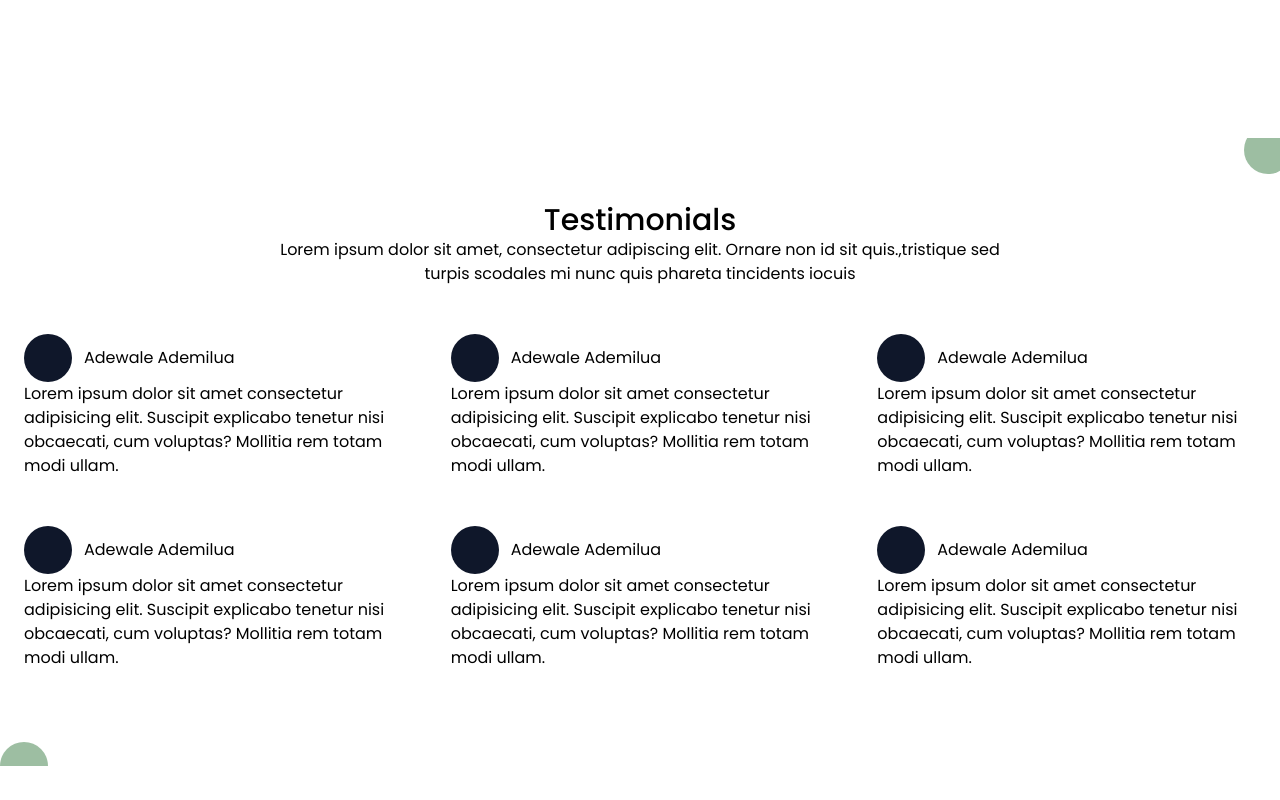
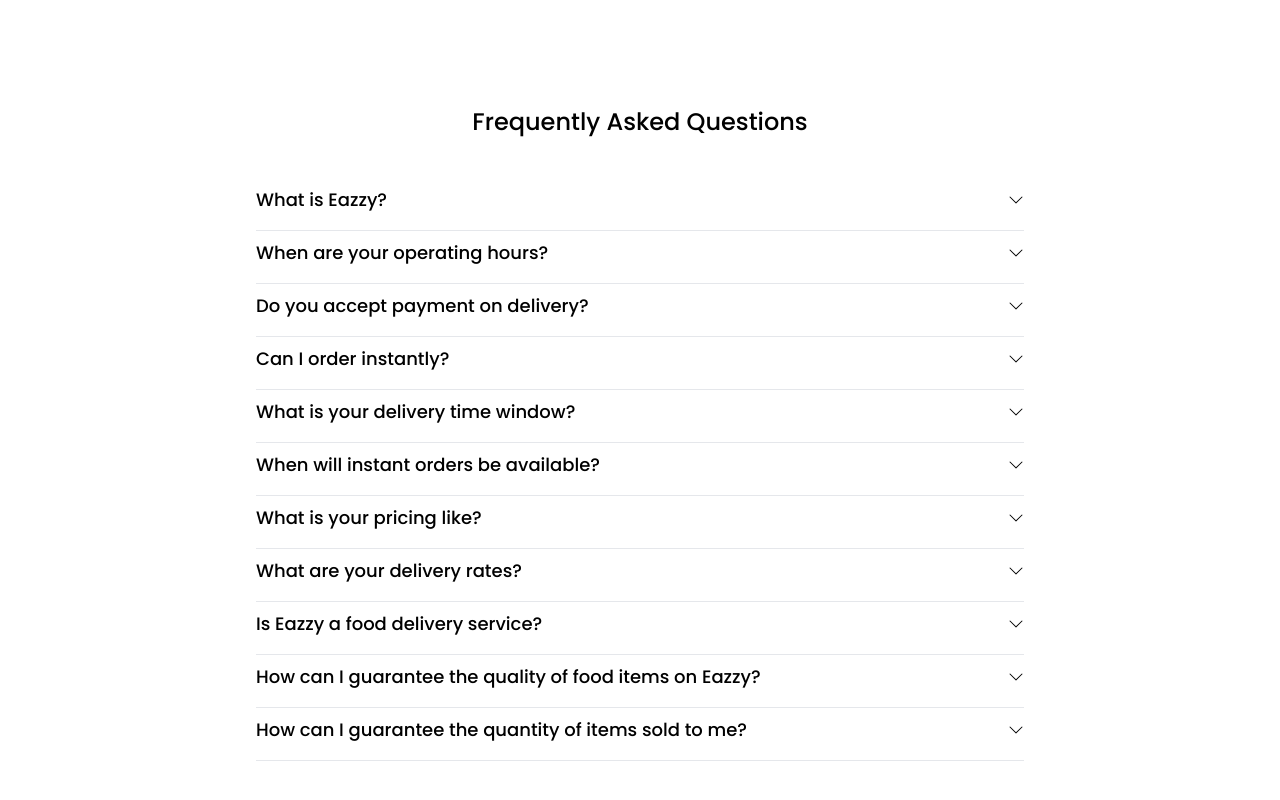
Before and after one commit to Dewaley/eazzy, a React (Create React App) app: page / in a window 1280 px wide. Shown: the part 4320-5120 px from the top of the page. Built offline with nearby package versions, Linux system fonts and the light colour scheme.

Commit message:
Removed Testimonial

```diff
--- a/src/components/NewsLetter/NewsLetter.jsx
+++ b/src/components/NewsLetter/NewsLetter.jsx
@@ -2,7 +2,6 @@
 import { useState } from "react";
 
 const NewsLetter = () => {
-  const form = document.getElementById("my-form");
 
   const [message, setMessage] = useState("");
   const [formData, setFormData] = useState({
--- a/src/pages/Homepage/Homepage.jsx
+++ b/src/pages/Homepage/Homepage.jsx
@@ -1,7 +1,7 @@
 import FAQs from "../../components/FAQs/FAQs";
 import MainInfo from "../../components/MainInfo/MainInfo";
 import NewsLetter from "../../components/NewsLetter/NewsLetter";
-import Testimonials from "../../components/Testimonials/Testimonials";
+// import Testimonials from "../../components/Testimonials/Testimonials";
 import NewProducts from "../../components/NewProducts/NewProducts";
 import Categories from "../../components/Categories/Categories";
 import Workings from "../../components/Workings/Workings";
@@ -18,7 +18,7 @@
       <WhoCan />
       <Categories />
       <NewProducts />
-      <Testimonials />
+      {/* <Testimonials /> */}
       <FAQs />
       <div className="w-full">
         <DownloadApp />
```
